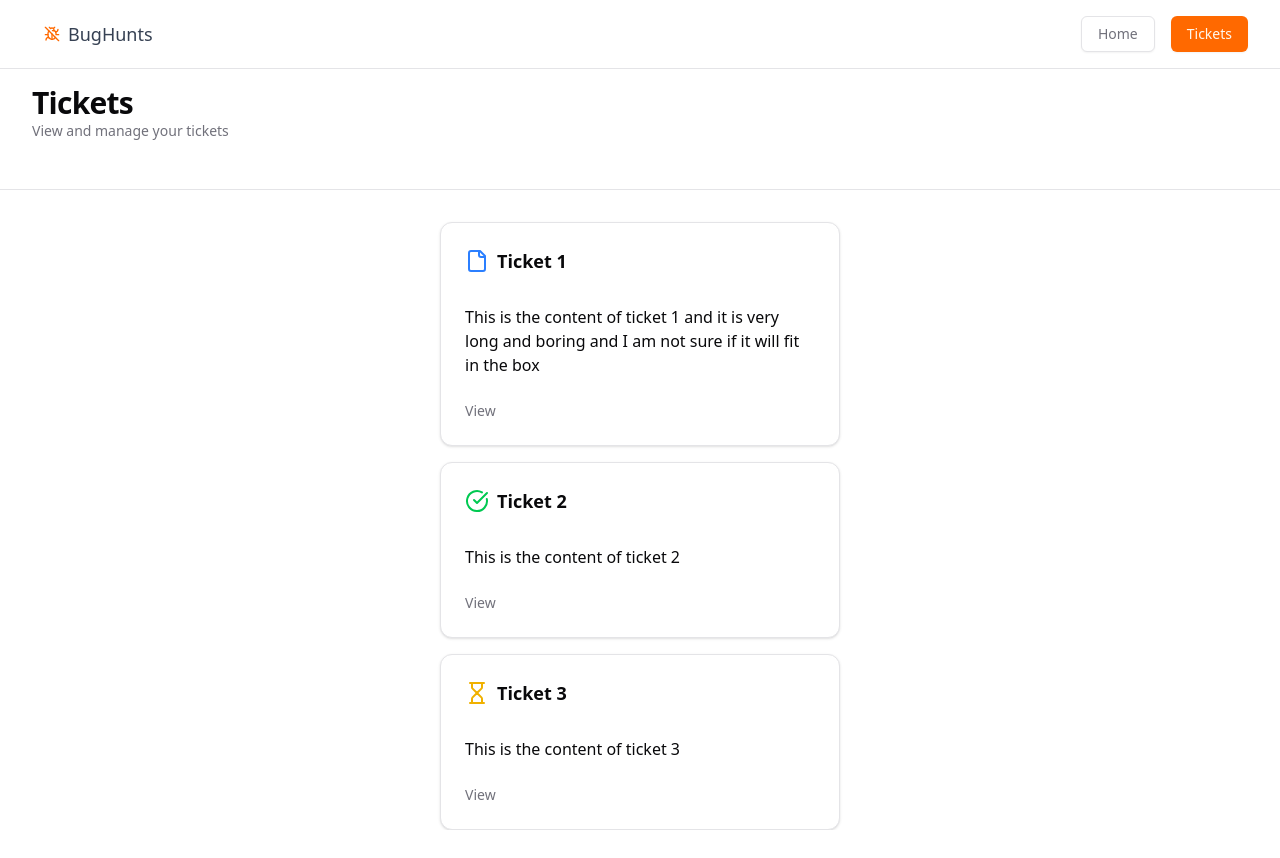
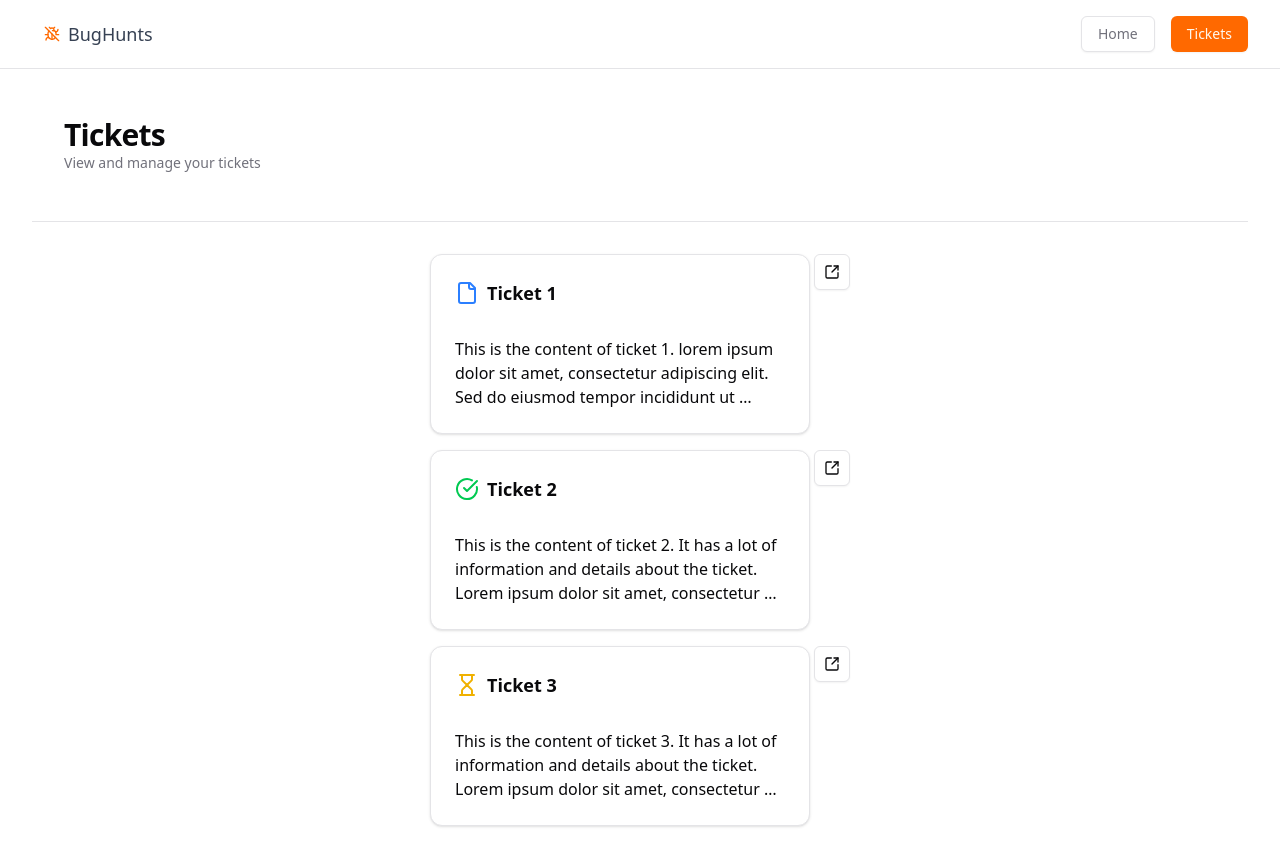
Before and after one commit to femmor/bug-hunt, a Next.js app: page /tickets in a window 1280 px wide. Before the commit the page ends 830 px from the top, so only its background shows below. Built offline with nearby package versions, Linux system fonts and the light colour scheme.

Commit message:
feat: add ticket detail functionality

```diff
--- a/src/app/layout.tsx
+++ b/src/app/layout.tsx
@@ -31,7 +31,7 @@ export default function RootLayout({
         suppressHydrationWarning
       >
         <Header />
-        <div className="">{children}</div>
+        <div className="p-8">{children}</div>
       </body>
     </html>
   );
--- a/src/app/page.tsx
+++ b/src/app/page.tsx
@@ -1,15 +1,15 @@
+import { Heading } from "@/components/heading";
 import { ticketsPath } from "@/paths";
 import Link from "next/link";
 
 const HomePage = () => {
   return (
     <div className="flex flex-1 flex-col gap-y-8">
-      <div>
-        <h2 className="text-3xl font-bold tracking-tight">
-          Welcome to the Home Page
-        </h2>
-        <p className="text-sm text-muted-foreground">Start here...</p>
-      </div>
+      <Heading
+        title="BugHunts Ticketing System"
+        description="Manage your tickets efficiently"
+        separator
+      />
 
       <div className="flex flex-1 flex-col items-center">
         <Link href={ticketsPath} className="underline">
--- a/src/app/tickets/[ticketId]/page.tsx
+++ b/src/app/tickets/[ticketId]/page.tsx
@@ -3,6 +3,7 @@
 import Placeholder from "@/components/placeholder";
 import { Button } from "@/components/ui/button";
 import { initialTickets } from "@/data";
+import TicketItem from "@/features/ticket/components/ticket-item";
 import { LoaderCircle } from "lucide-react";
 import Link from "next/link";
 import { useEffect, useState } from "react";
@@ -50,9 +51,8 @@ const Ticket = ({ params }: TicketProps) => {
   }
 
   return (
-    <div>
-      <h2 className="text-lg">{ticket.title}</h2>
-      <p className="text-sm">{ticket.content}</p>
+    <div className="flex justify-center animate-fade-in-from-top">
+      <TicketItem ticket={ticket} isDetail />
     </div>
   );
 };
--- a/src/data.ts
+++ b/src/data.ts
@@ -5,19 +5,21 @@ export const initialTickets: Ticket[] = [
     id: "1",
     title: "Ticket 1",
     content:
-      "This is the content of ticket 1 and it is very long and boring and I am not sure if it will fit in the box",
+      "This is the content of ticket 1. lorem ipsum dolor sit amet, consectetur adipiscing elit. Sed do eiusmod tempor incididunt ut labore et dolore magna aliqua. Ut enim ad minim veniam, quis nostrud exercitation ullamco laboris nisi ut aliquip ex ea commodo consequat. Duis aute irure dolor in reprehenderit in voluptate velit esse cillum dolore eu fugiat nulla pariatur. Excepteur sint occaecat cupidatat non proident, sunt in culpa qui officia deserunt mollit anim id est laborum",
     status: "OPEN" as const,
   },
   {
     id: "2",
     title: "Ticket 2",
-    content: "This is the content of ticket 2",
+    content:
+      "This is the content of ticket 2. It has a lot of information and details about the ticket. Lorem ipsum dolor sit amet, consectetur adipiscing elit. Sed do eiusmod tempor incididunt ut labore et dolore magna aliqua. Ut enim ad minim veniam, quis nostrud exercitation ullamco laboris nisi ut aliquip ex ea commodo consequat. Duis aute irure dolor in reprehenderit in voluptate velit esse cillum dolore eu fugiat nulla pariatur. Excepteur sint occaecat cupidatat non proident, sunt in culpa qui officia deserunt mollit anim id est laborum",
     status: "CLOSED" as const,
   },
   {
     id: "3",
     title: "Ticket 3",
-    content: "This is the content of ticket 3",
+    content:
+      "This is the content of ticket 3. It has a lot of information and details about the ticket. Lorem ipsum dolor sit amet, consectetur adipiscing elit. Sed do eiusmod tempor incididunt ut labore et dolore magna aliqua. Ut enim ad minim veniam, quis nostrud exercitation ullamco laboris nisi ut aliquip ex ea commodo consequat.",
     status: "IN PROGRESS" as const,
   },
 ];
--- a/src/features/ticket/components/ticket-item.tsx
+++ b/src/features/ticket/components/ticket-item.tsx
@@ -1,22 +1,34 @@
-import {
-  Card,
-  CardContent,
-  CardFooter,
-  CardHeader,
-  CardTitle,
-} from "@/components/ui/card";
+import { Card, CardContent, CardHeader, CardTitle } from "@/components/ui/card";
 import { ticketsPath } from "@/paths";
 import Link from "next/link";
 import { TICKET_ICONS } from "../constants";
 import { Ticket } from "../types";
+import { SquareArrowOutUpRight } from "lucide-react";
+import { Button } from "@/components/ui/button";
+import clsx from "clsx";
 
 export interface TicketProps {
   ticket: Ticket;
+  isDetail?: boolean;
 }
 
-const TicketItem = ({ ticket }: TicketProps) => {
+const TicketItem = ({ ticket, isDetail }: TicketProps) => {
+  const detailButton = (
+    <Button variant="outline" size="icon" asChild>
+      <Link href={`${ticketsPath}/${ticket.id}`}>
+        <SquareArrowOutUpRight className="h-4 w-4" />
+      </Link>
+    </Button>
+  );
+
   return (
-    <Card className="w-full max-w-[400px]">
+    <div
+      className={clsx("w-full flex gap-x-1", {
+        "max-w-[580px]": isDetail,
+        "max-w-[420px]": !isDetail,
+      })}
+    >
+      <Card className="w-full">
         <CardHeader>
           <CardTitle className="text-lg">
             <span className="flex items-center gap-x-2">
@@ -25,17 +37,17 @@ const TicketItem = ({ ticket }: TicketProps) => {
           </CardTitle>
         </CardHeader>
         <CardContent>
-        <span className="line-clamp-3">{ticket.content}</span>
+          <span
+            className={clsx("whitespace-break-spaces", {
+              "line-clamp-3": !isDetail,
+            })}
+          >
+            {ticket.content}
+          </span>
         </CardContent>
-      <CardFooter>
-        <Link
-          href={`${ticketsPath}/${ticket.id}`}
-          className="text-sm font-medium text-muted-foreground hover:text-primary cursor-pointer hover:underline"
-        >
-          View
-        </Link>
-      </CardFooter>
       </Card>
+      {!isDetail && <div className="flex flex-col gap-y-2">{detailButton}</div>}
+    </div>
   );
 };
 export default TicketItem;
```
Lines whose indentation alone changed are shown as unchanged.
